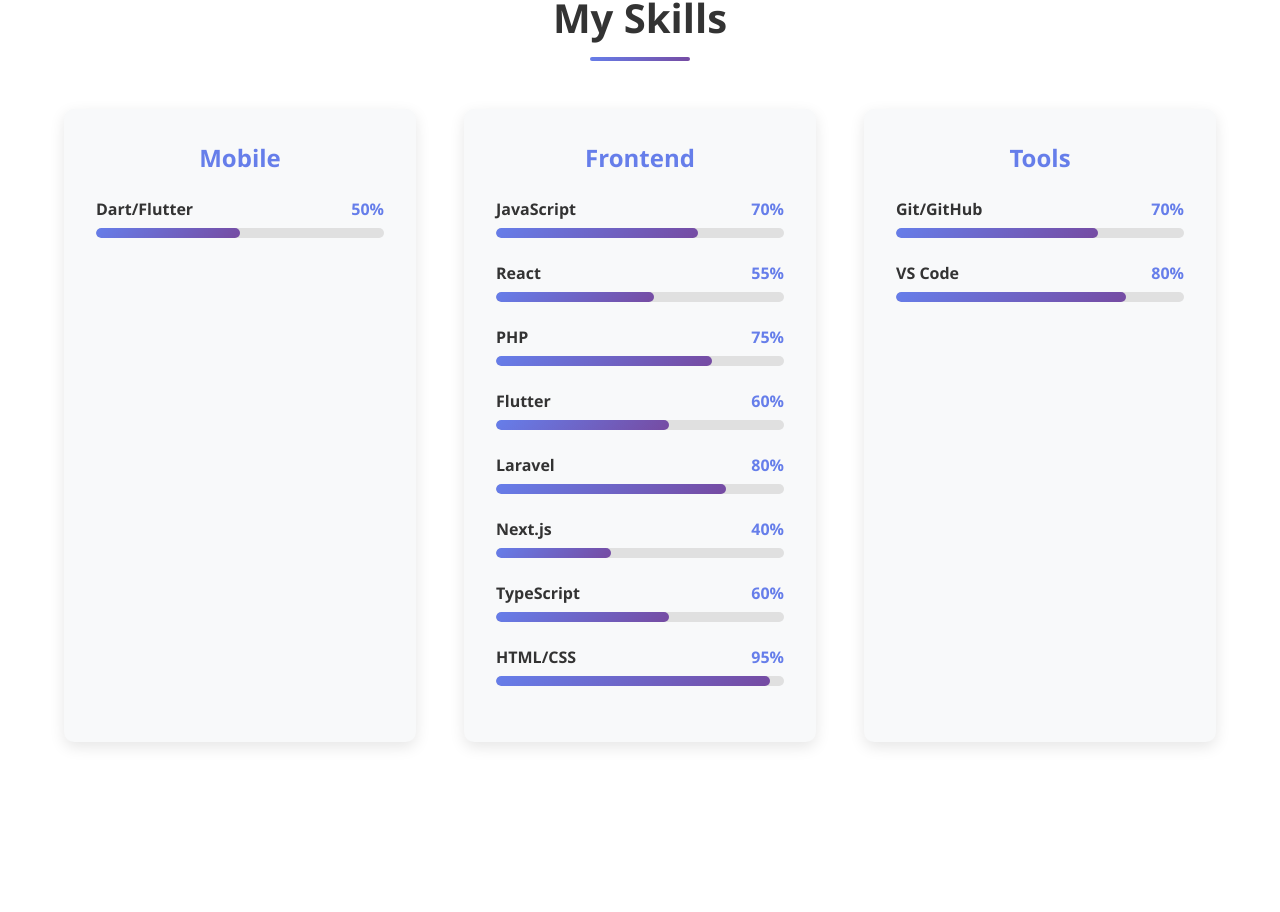
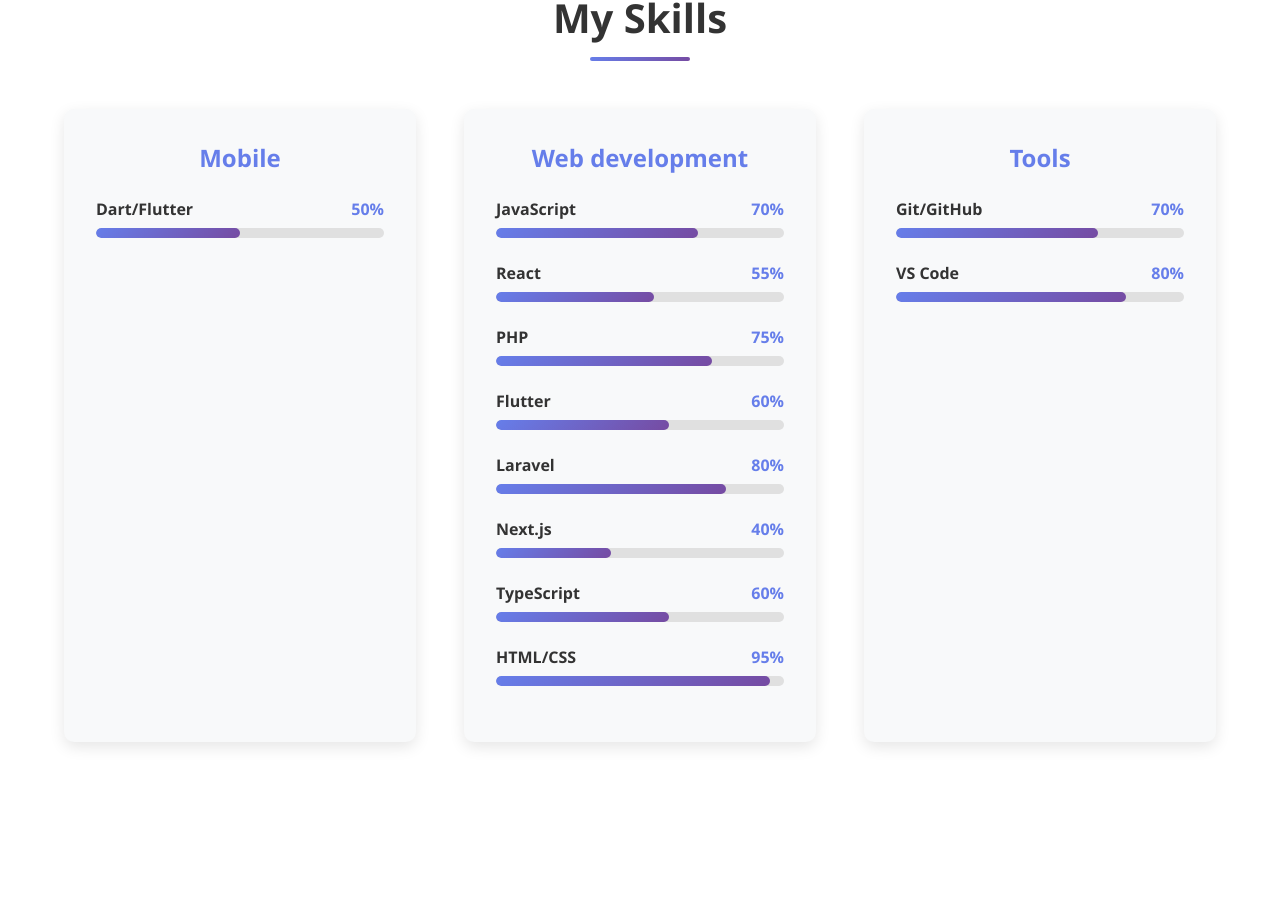
Before and after one commit to AstorBoy11/Portofolio, a React (Create React App) app: page / in a window 1280 px wide. Shown: the part 2291-3203 px from the top of the page. Built offline with nearby package versions, Linux system fonts and the light colour scheme.

Commit message:
Update skill categories from 'Frontend' to 'Web development' in Skills component

```diff
--- a/src/components/Skills.tsx
+++ b/src/components/Skills.tsx
@@ -10,19 +10,19 @@
 const Skills: React.FC = () => {
   const skills: Skill[] = [
     { name: 'Dart/Flutter', level: 50, category: 'Mobile' },
-    { name: 'JavaScript', level: 70, category: 'Frontend' },
-    { name: 'React', level: 55, category: 'Frontend' },
-    { name: 'PHP', level: 75, category: 'Frontend' },
-    { name: 'Flutter', level: 60, category: 'Frontend' },
-    { name: 'Laravel', level: 80, category: 'Frontend' },
-    { name: 'Next.js', level: 40, category: 'Frontend' },
-    { name: 'TypeScript', level: 60, category: 'Frontend' },
-    { name: 'HTML/CSS', level: 95, category: 'Frontend' },
+    { name: 'JavaScript', level: 70, category: 'Web development' },
+    { name: 'React', level: 55, category: 'Web development' },
+    { name: 'PHP', level: 75, category: 'Web development' },
+    { name: 'Flutter', level: 60, category: 'Web development' },
+    { name: 'Laravel', level: 80, category: 'Web development' },
+    { name: 'Next.js', level: 40, category: 'Web development' },
+    { name: 'TypeScript', level: 60, category: 'Web development' },
+    { name: 'HTML/CSS', level: 95, category: 'Web development' },
     { name: 'Git/GitHub', level: 70, category: 'Tools' },
     { name: 'VS Code', level: 80, category: 'Tools' },
   ];
 
-  const categories = ['Mobile', 'Frontend', 'Tools'];
+  const categories = ['Mobile', 'Web development', 'Tools'];
 
   return (
     <section className="skills" id="skills">
```
